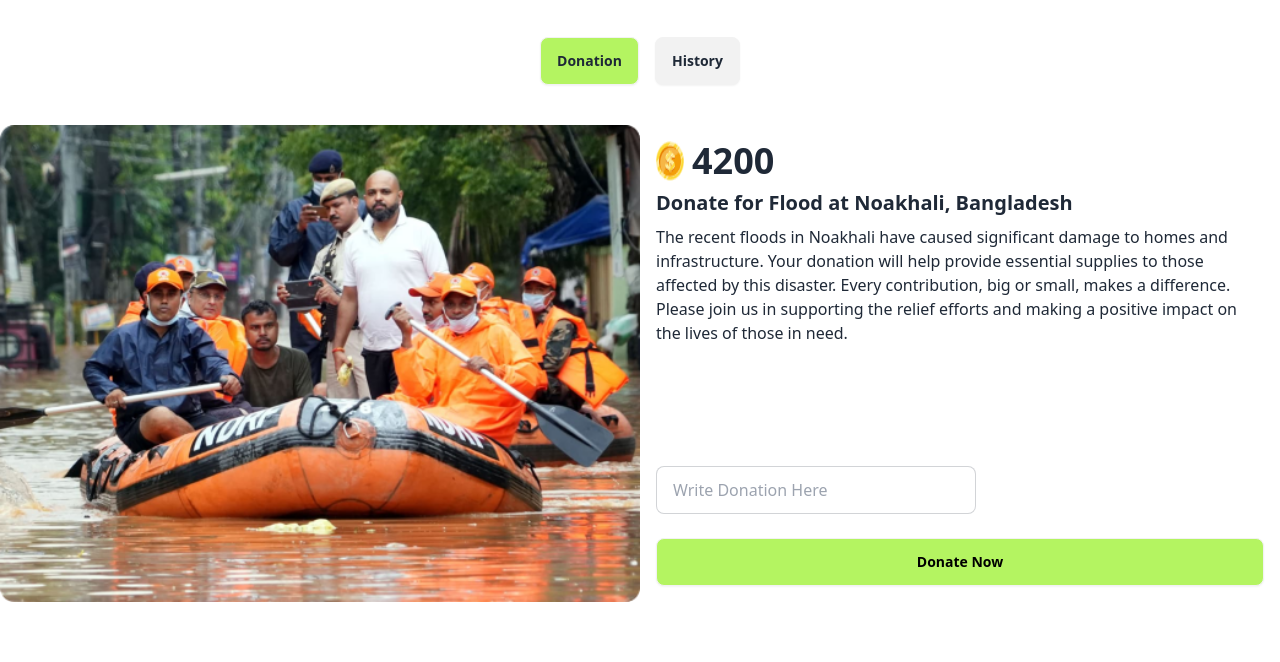
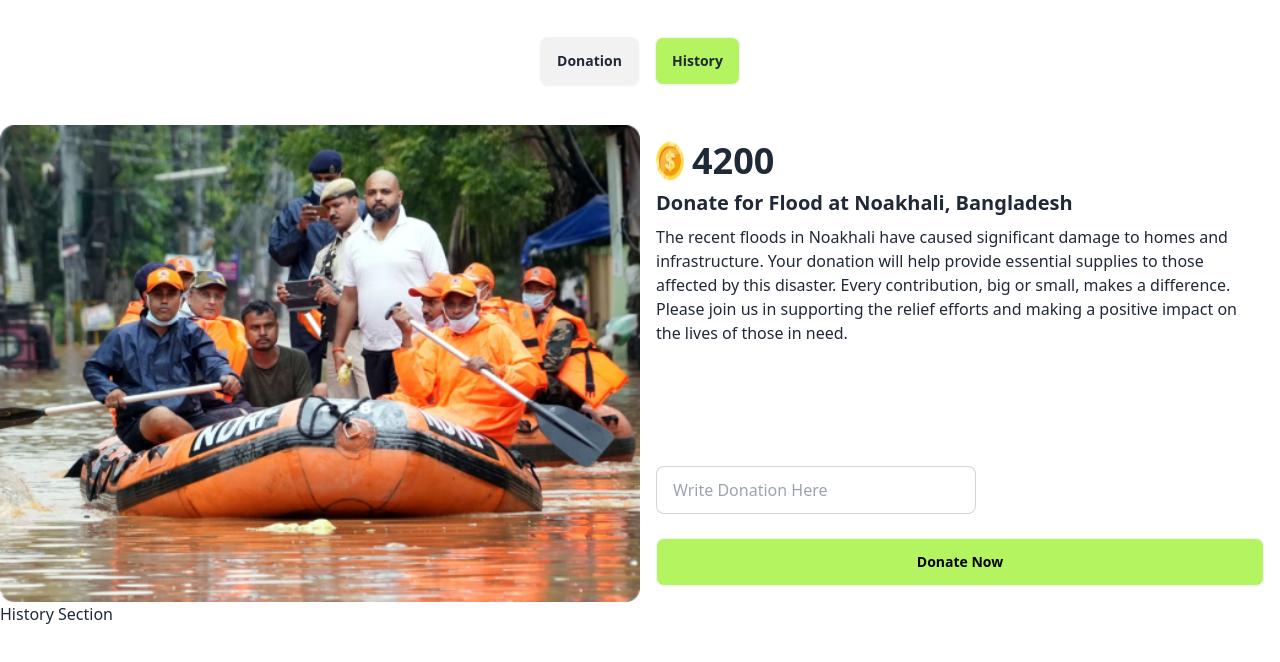
Before and after one commit to alnahian5344/B10-A5, a plain HTML site: page index.html in a window 1280 px wide. Both pictures are taken after a click on the button "History". Shown: the part 52-714 px from the top of the page. Drawn offline with nearby package versions, Linux system fonts and the light colour scheme.

Commit message:
Button Color change

```diff
--- /dev/null
+++ b/JS/history.js
@@ -0,0 +1,14 @@
+
+// For History Button
+document.getElementById('btn-history-rmv-class').addEventListener('click', function () {
+    document.getElementById('btn-history-rmv-class').style.backgroundColor = ('rgb(180, 244, 97)');
+    document.getElementById('btn-donation-rmv-class').classList.remove('bg-[#B4F461]');
+    document.getElementById('btn-donation-rmv-class').style.backgroundColor='';
+
+})
+
+// For Donation Button
+document.getElementById('btn-donation-rmv-class').addEventListener('click',function(){
+    document.getElementById('btn-donation-rmv-class').style.backgroundColor=('rgb(180, 244, 97)');
+    document.getElementById('btn-history-rmv-class').style.backgroundColor='';
+})
--- a/index.html
+++ b/index.html
@@ -28,8 +28,8 @@
     </section>
     <!-- BUTTON SECTION -->
     <section class="flex justify-center my-10 gap-4">
-        <button class="btn bg-[#B4F461]">Donation</button>
-        <button class="btn">History</button>
+        <button id="btn-donation-rmv-class" class="btn bg-[#B4F461]">Donation</button>
+        <button id="btn-history-rmv-class" class="btn">History</button>
     </section>
     <!-- CARD SECTION -->
     <section class="container mx-auto">
@@ -65,8 +65,15 @@
             </div>
         </div>
     </section>
+    <!-- HISTORY SECTION -->
+    <section class="container mx-auto">
+        <div>
+            <h1>History Section</h1>
+        </div>
+    </section>
     <script src="/JS/common.js"></script>
     <script src="/JS/index.js"></script>
+    <script src="/JS/history.js"></script>
 </body>
 
 </html>
```
